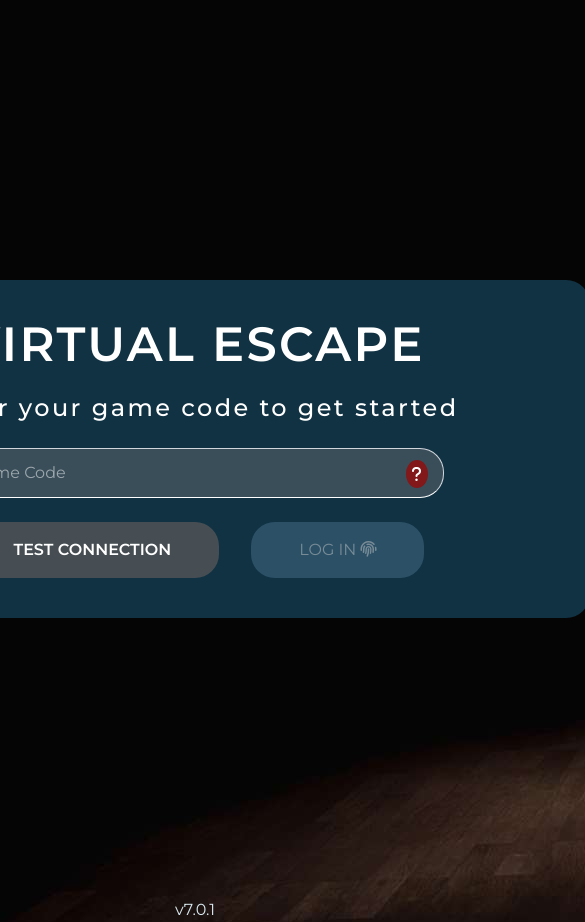
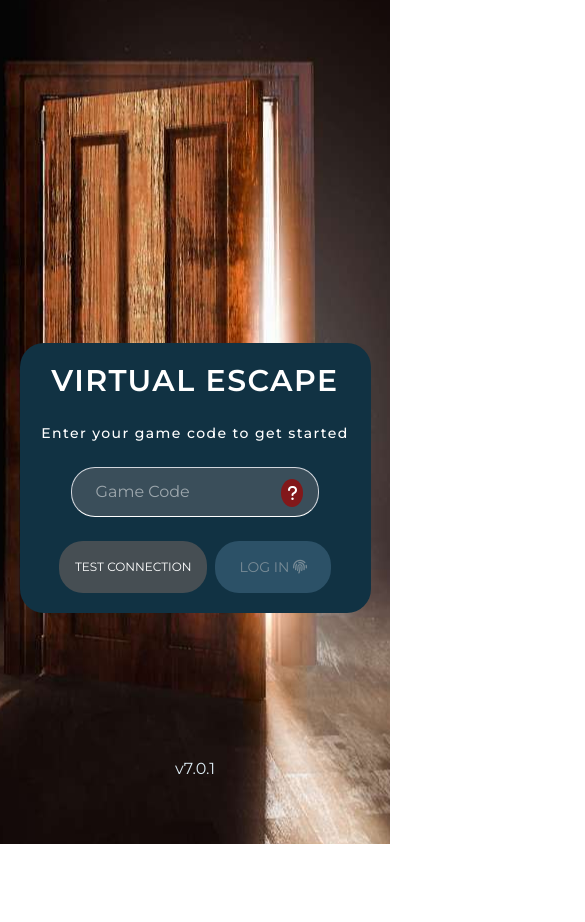
Before and after one commit to mehdi-raza99/FrontEnd, a plain HTML site: page VE LOGIN SCREEN/index.html in a window 390 px wide. Shown: the whole page, 585 px wide, since content can reach past the window. After the commit the page ends 844 px from the top, so only its background shows below. Drawn offline with nearby package versions, Linux system fonts and the light colour scheme.

Commit message:
Implemented Responsiveness

```diff
--- a/VE LOGIN SCREEN/index.html
+++ b/VE LOGIN SCREEN/index.html
@@ -10,17 +10,17 @@
         @import url('https://fonts.googleapis.com/css2?family=Montserrat:ital,wght@0,100..900;1,100..900&display=swap');
         </style>
 </head>
-<body class="bg-[url(/Login.jpg)] h-[100vh] text-white flex flex-col gap-70 justify-between items-center font-[Montserrat]">
-    <section class="w-[790px] bg-[#113243] flex flex-col gap-6 justify-center items-center rounded-3xl p-10 mt-70">
-        <span class="text-5xl font-semibold tracking-wider">VIRTUAL ESCAPE</span>
-        <span class="text-2xl tracking-widest font-medium">Enter your game code to get started</span>
-        <div class="w-[70%] flex relative">
+<body class="bg-[url('Login.jpg')] bg-center h-[100vh] text-white flex flex-col gap-20 justify-evenly items-center font-[Montserrat]">
+    <section class="w-[90%] md:w-[790px] bg-[#113243] flex flex-col gap-6 justify-center items-center rounded-3xl p-5 md:p-10 mt-70">
+        <span class="text-3xl md:text-5xl font-semibold tracking-wider">VIRTUAL ESCAPE</span>
+        <span class="text-sm md:text-2xl tracking-widest font-medium">Enter your game code to get started</span>
+        <div class="w-[80%] flex relative">
             <input type="text" name="Game_code" placeholder="Game Code" class="bg-[#3A4E5A] py-3 px-5 w-full rounded-3xl border border-gray-300 border-b-white pl-6" />
             <i class="fa-solid fa-question absolute top-3 right-4 bg-red-900 p-1.5 font-extralight rounded-[50%]"></i>
           </div>
-        <div class="flex gap-8">
-            <button class="bg-[#464E53] p-4 px-12 rounded-3xl font-[600]">TEST CONNECTION</button>
-            <button class="bg-[#2C5167] py-4 px-12 rounded-3xl text-[#788b96]">LOG IN <i class="fa-solid fa-fingerprint"></i></button>
+        <div class="flex gap-2 md:gap-8">
+            <button class="bg-[#464E53] md:px-12 rounded-3xl text-xs px-4 md:font-[600]">TEST CONNECTION</button>
+            <button class="bg-[#2C5167] py-4 px-6 md:px-12 rounded-3xl text-sm text-[#788b96]">LOG IN <i class="fa-solid fa-fingerprint"></i></button>
         </div>
     </section>
     <footer class="text-[#dae9f1]">v7.0.1</footer>
```
